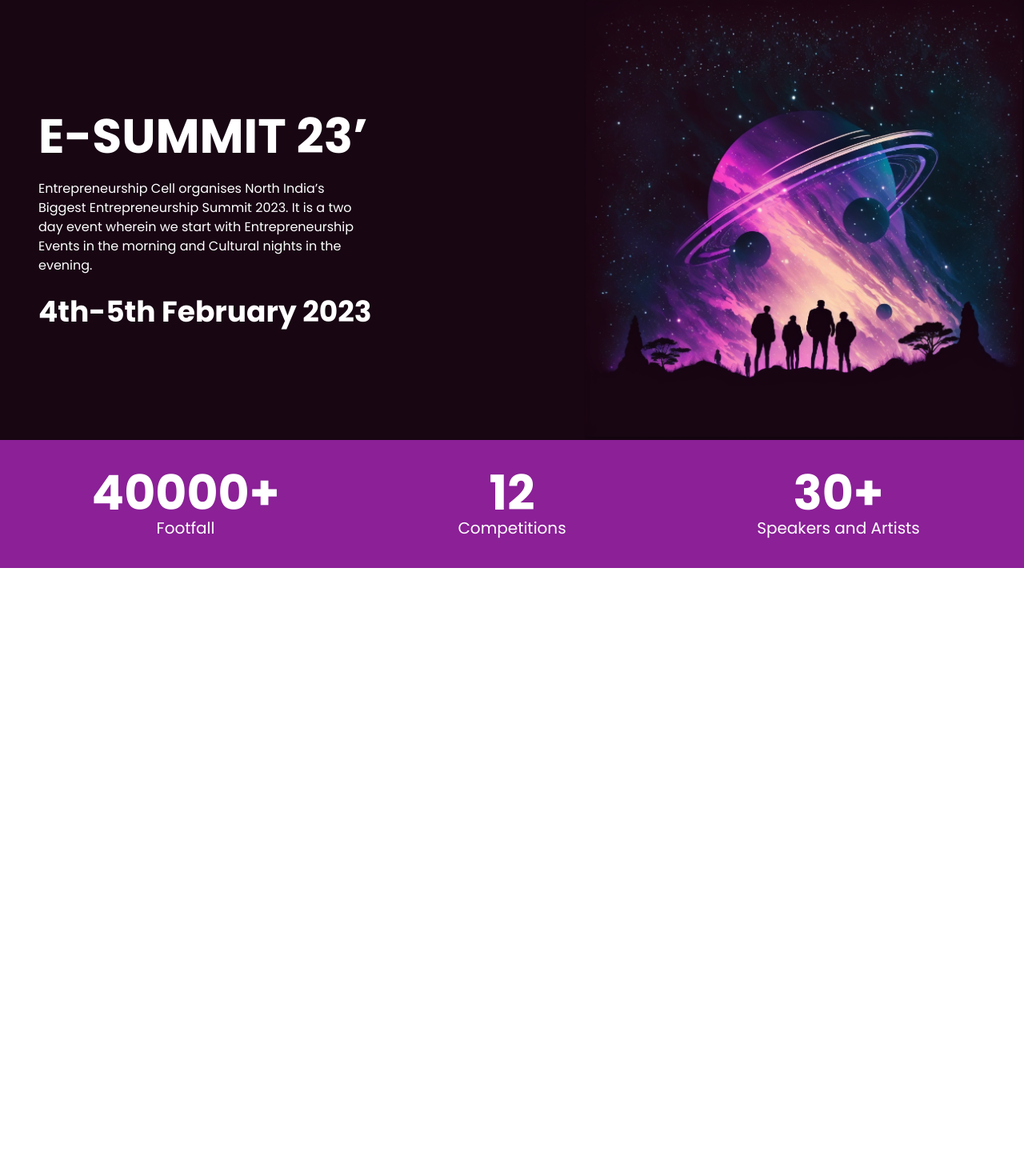
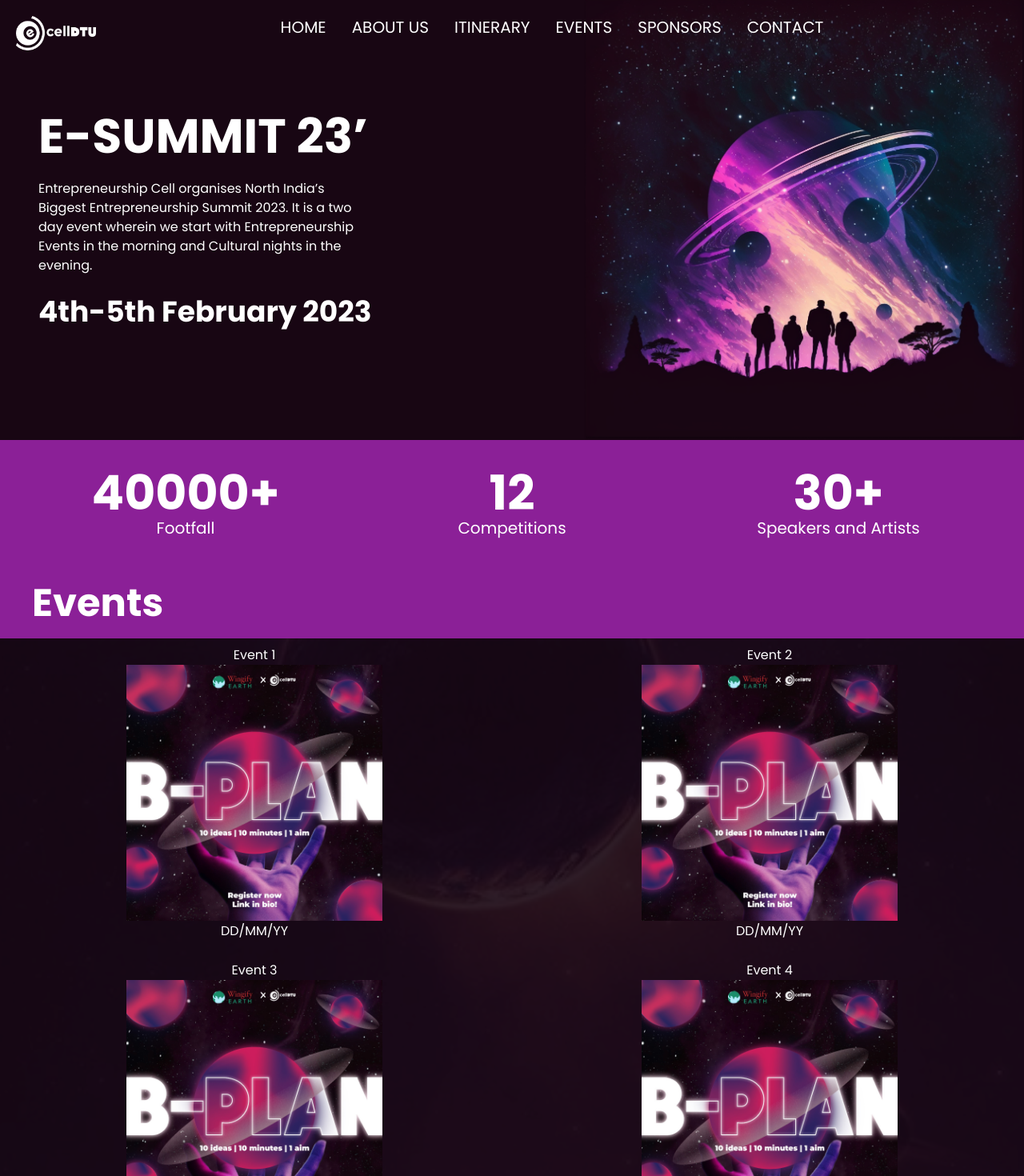
Before and after one commit to ecelldtu/esummit, a Next.js app: page / in a window 1280 px wide. Shown: the top 1470 px of the page at 80% size. Before the commit the page ends 800 px from the top, so only its background shows below. Built offline with nearby package versions, Linux system fonts and the light colour scheme.

Commit message:
small changes

```diff
--- a/components/Event.tsx
+++ b/components/Event.tsx
@@ -12,7 +12,7 @@ function EventCard({
   return (
     <div className = "p-2 flex flex-col items-center text-white text-poppins">
       <h2>{eventName}</h2>
-      <Image className = "w-50 h-50" src={imagePath} height={200} width={200} alt="" />
+      <Image className = "w-40 h-40 md:w-60 md:h-60 lg:w-80 lg:h-80" src={imagePath} height={200} width={200} alt="" />
       <p>{date}</p>
     </div>
   );
--- a/pages/index.tsx
+++ b/pages/index.tsx
@@ -1,8 +1,13 @@
+import Navbar from "../components/Navbar";
+import Events from "./screens/events";
 import Home from "./screens/home";
 export default function Root() {
   return (
     <div className="bg-background font-poppins w-[100%] m-0 ">
+      <Navbar />
       <Home />
+
+      <Events />
     </div>
   );
 }
--- a/pages/screens/events.tsx
+++ b/pages/screens/events.tsx
@@ -35,7 +35,7 @@ function Events() {
     },
   ];
   return (
-    <div className="bg-[url('/events_bg.png')] bg-cover bg-scroll ">
+    <div className="bg-[url('/events_bg.png')] bg-cover bg-center bg-scroll 2xl:container 2xl:mx-auto">
       <div className="bg-background/90">
         <h1 className="ttext-2xl lg:text-5xl font-bold text-white ease-in duration-200 bg-pink p-5 pl-10">
           Events
```
